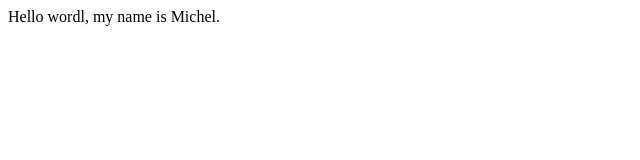
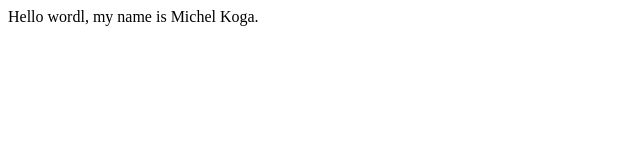
Before and after one commit to michelkoga/michelkoga.github.io, a plain HTML site: page index.html in a window 1280 px wide. Shown: the full height of the page, 0-640 px from the left. Drawn offline with Linux system fonts and the light colour scheme.

Commit message:
lembrando

```diff
--- a/index.html
+++ b/index.html
@@ -2,7 +2,7 @@
 <html>
 
 <body>
-	Hello wordl, my name is Michel.
+	Hello wordl, my name is Michel Koga.
 </body>
 
 </html>
```
